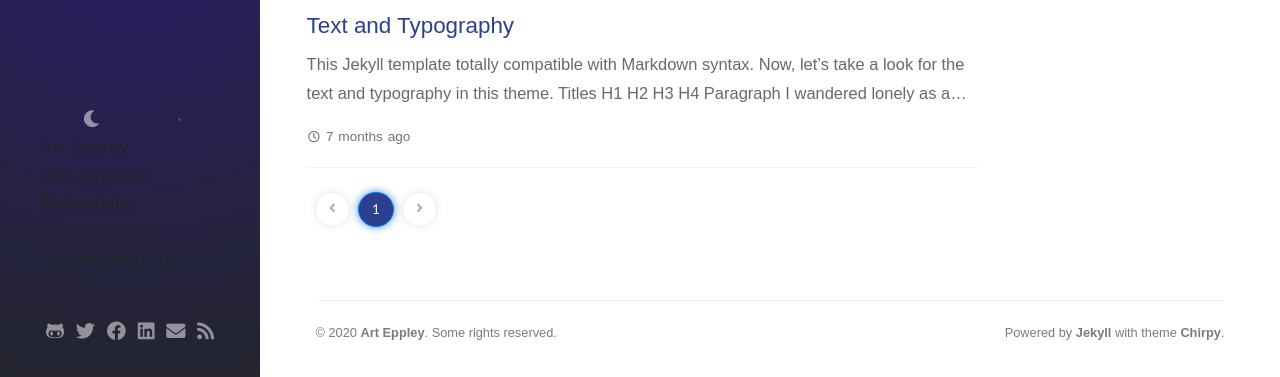
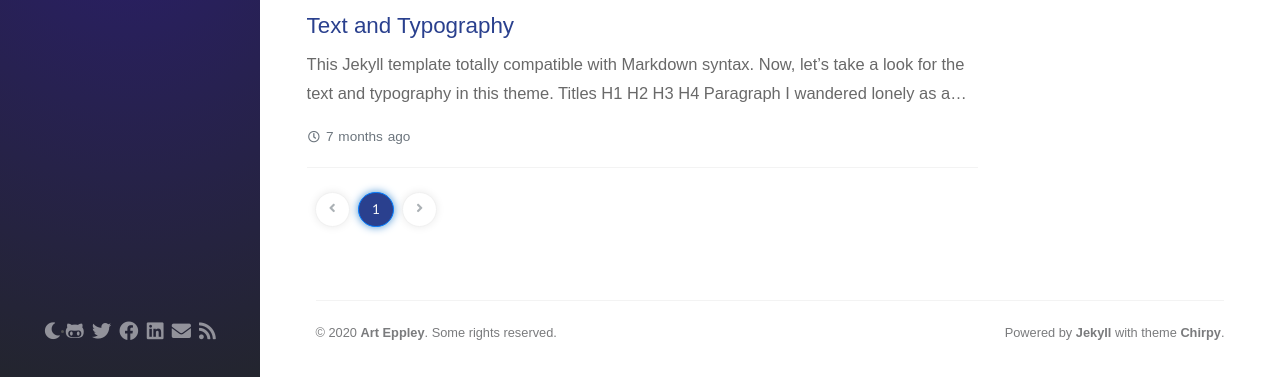
Before and after one commit to Pinnaclenetworking/pinnaclenetworking.github.io, a Jekyll site: the page built from index.html, in a window 1280 px wide and 990 px high. Shown: the part 610-987 px from the top of the window. Built offline with Jekyll 4.4.1, drawn with Linux system fonts in a browser that asks for light colours; nearby versions of some CDN libraries; some web fonts are replaced; the list of posts is cut into pages by our own code; comment, search, counter and statistics services are not loaded.

Commit message:
Update sidebar.html

```diff
--- a/_includes/sidebar.html
+++ b/_includes/sidebar.html
@@ -63,7 +63,7 @@
   </span>
   <span class="icon-border"></span>
   {% endif %}
-  <p>Art Eppley </br> dba Pinnacle Networking </br> PO Box 1234 </br> Gloversville, NY 12078</p>
+
   <a href="https://github.com/{{ site.github.username }}" target="_blank">
     <i class="fab fa-github-alt"></i>
   </a>
```
